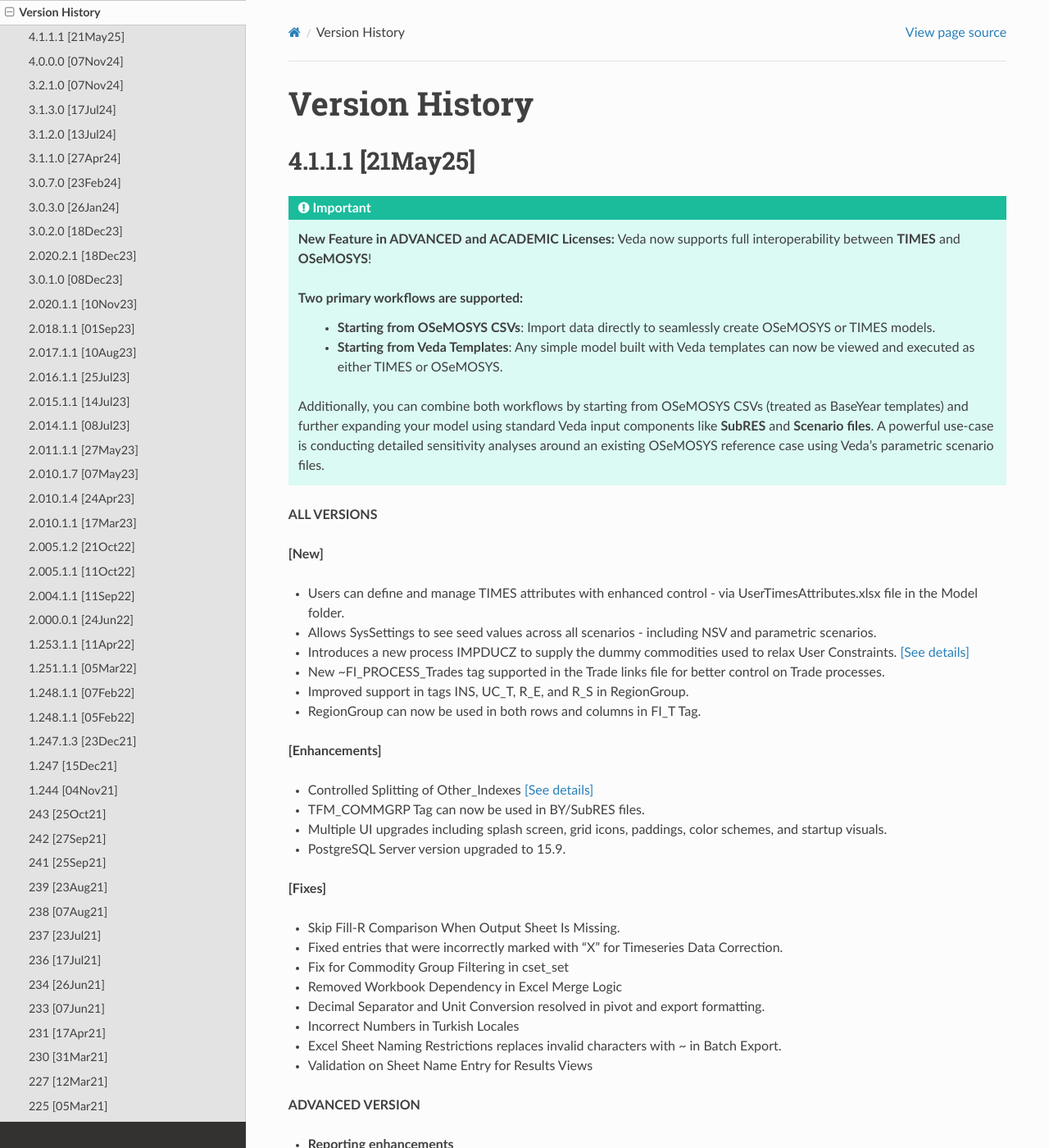
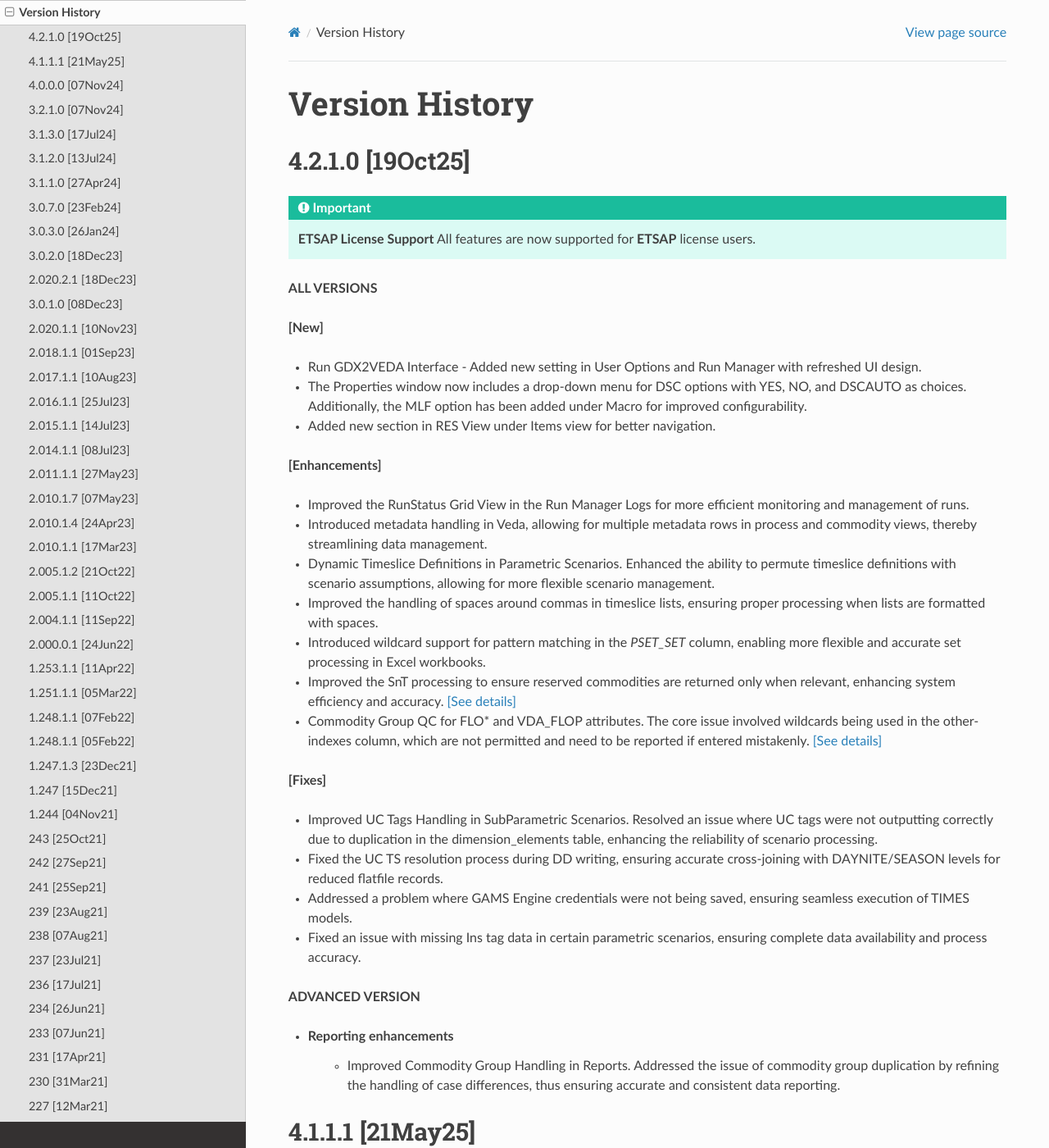
Before and after one commit to kanors-emr/Veda-documentation, a Sphinx documentation site: the page built from docs/source/pages/version_history.rst, in a window 1280 px wide and 1400 px high. Shown: the whole window at 82% size. Built offline with Sphinx 7.4.7 and the Read the Docs theme 3.1.0, drawn with Linux system fonts in a browser that asks for light colours.

Commit message:
Update version history for release 4.2.1.0
Added version 4.2.1.0 details, including new features, enhancements, and fixes.

```diff
--- a/docs/source/pages/version_history.rst
+++ b/docs/source/pages/version_history.rst
@@ -1,6 +1,46 @@
 ################
 Version History
 ################
+
+
+4.2.1.0 [19Oct25]
+^^^^^^^^^^^^^^^^^
+
+.. important::
+
+   **ETSAP License Support** All features are now supported for **ETSAP** license users.
+
+**ALL VERSIONS**
+
+**[New]**
+
+- Run GDX2VEDA Interface - Added new setting in User Options and Run Manager with refreshed UI design.
+- The Properties window now includes a drop-down menu for DSC options with YES, NO, and DSCAUTO as choices. Additionally, the MLF option has been added under Macro for improved configurability.
+- Added new section in RES View under Items view for better navigation.
+
+**[Enhancements]**
+
+- Improved the RunStatus Grid View in the Run Manager Logs for more efficient monitoring and management of runs.
+- Introduced metadata handling in Veda, allowing for multiple metadata rows in process and commodity views, thereby streamlining data management.
+- Dynamic Timeslice Definitions in Parametric Scenarios. Enhanced the ability to permute timeslice definitions with scenario assumptions, allowing for more flexible scenario management.
+- Improved the handling of spaces around commas in timeslice lists, ensuring proper processing when lists are formatted with spaces.
+- Introduced wildcard support for pattern matching in the `PSET_SET` column, enabling more flexible and accurate set processing in Excel workbooks.
+- Improved the SnT processing to ensure reserved commodities are returned only when relevant, enhancing system efficiency and accuracy. `[See details] <https://forum.kanors-emr.org/showthread.php?tid=1540>`_
+- Commodity Group QC for FLO* and VDA_FLOP attributes. The core issue involved wildcards being used in the other-indexes column, which are not permitted and need to be reported if entered mistakenly. `[See details] <https://forum.kanors-emr.org/showthread.php?tid=1540&pid=8256#pid8256>`_
+
+**[Fixes]**
+
+- Improved UC Tags Handling in SubParametric Scenarios. Resolved an issue where UC tags were not outputting correctly due to duplication in the dimension_elements table, enhancing the reliability of scenario processing.
+- Fixed the UC TS resolution process during DD writing, ensuring accurate cross-joining with DAYNITE/SEASON levels for reduced flatfile records.
+- Addressed a problem where GAMS Engine credentials were not being saved, ensuring seamless execution of TIMES models.
+- Fixed an issue with missing Ins tag data in certain parametric scenarios, ensuring complete data availability and process accuracy.
+
+
+**ADVANCED VERSION**
+
+- Reporting enhancements
+    * Improved Commodity Group Handling in Reports. Addressed the issue of commodity group duplication by refining the handling of case differences, thus ensuring accurate and consistent data reporting.
+
 
 4.1.1.1 [21May25]
 ^^^^^^^^^^^^^^^^^
```
